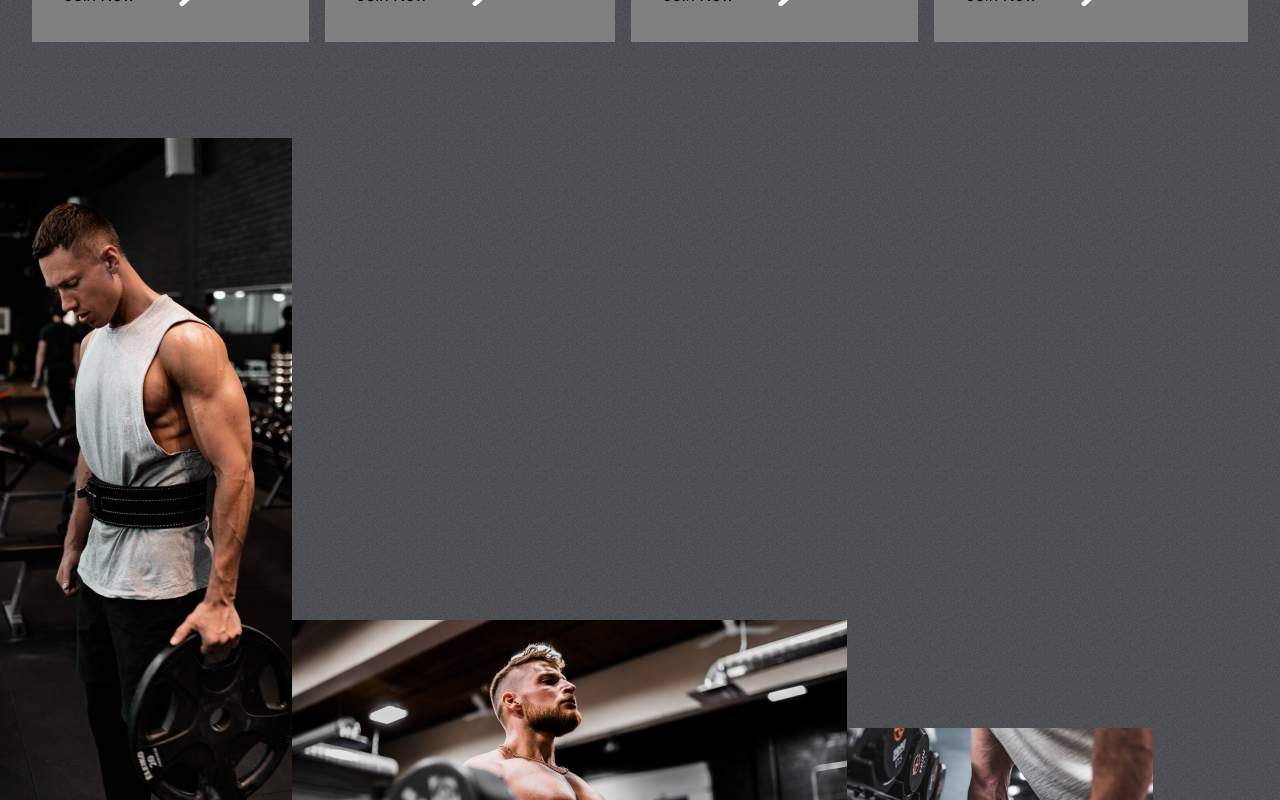
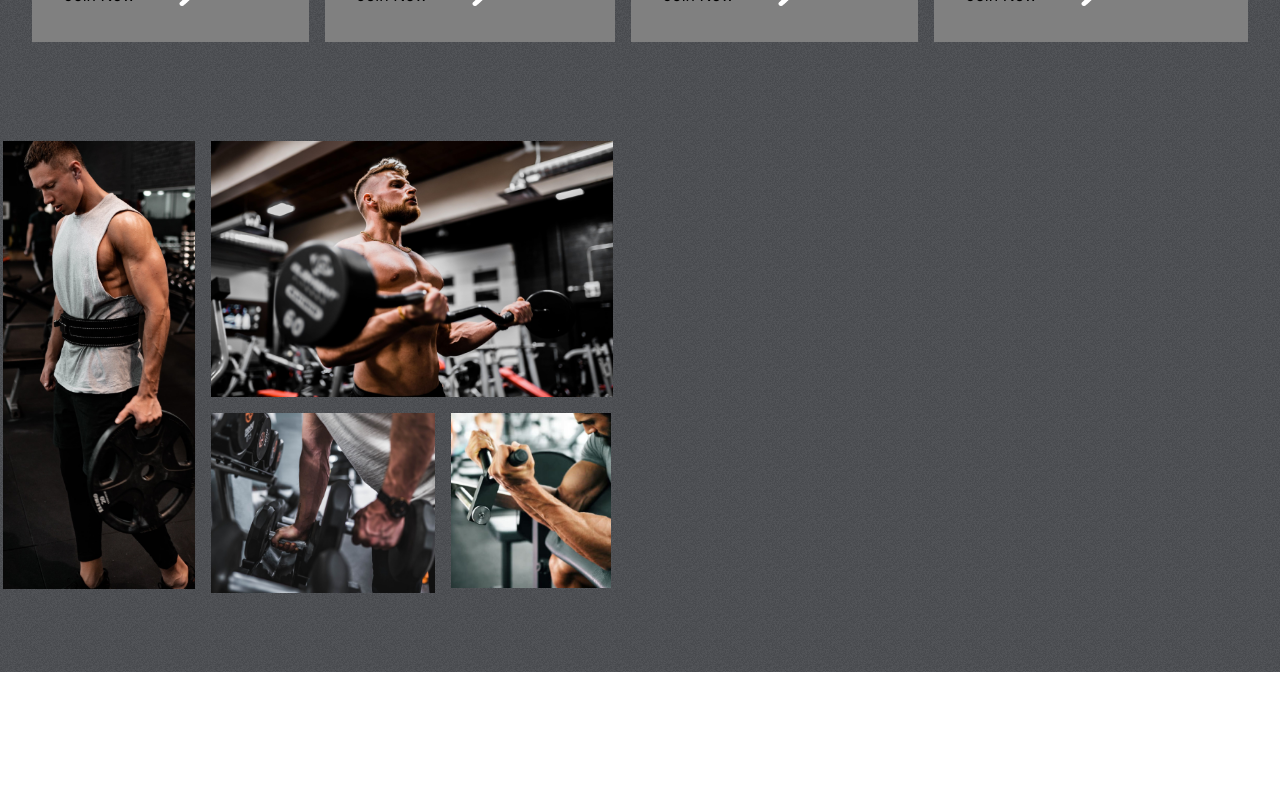
Before and after one commit to Uday3697/The-Fit-Club, a React (Create React App) app: page / in a window 1280 px wide. Shown: the part 1120-1920 px from the top of the page. After the commit the page ends 1792 px from the top, so only its background shows below. Built offline with nearby package versions, Linux system fonts and the light colour scheme.

Commit message:
reasons grid image css

```diff
--- a/src/Components/Reasons/Reasons.css
+++ b/src/Components/Reasons/Reasons.css
@@ -0,0 +1,37 @@
+.Reasons{
+    padding: 0.2rem;
+    display: flex;
+    grid-template: 2rem;
+}
+.left-r{
+    flex: 1 1;
+    display: grid;
+    grid-template-columns: repeat(3,1fr);
+    gap: 1rem;
+    grid-auto-rows: 1fr;
+}
+.left-r>img{
+    object-fit:cover;
+}
+.left-r :nth-child(1){
+    width: 12rem;grid-row: 1/3;
+    height: 28rem;
+}
+.left-r :nth-child(2){
+    width: auto;height: 16rem;grid-column: 2/4;
+}
+.left-r :nth-child(3){
+    grid-row: 2;
+    width: 14rem;grid-column: 2/3;
+}
+.left-r :nth-child(4){
+    width: 10rem;
+    grid-row: 2;
+    grid-column: 3/4;
+}
+
+
+
+.right-r{flex: 1 1;
+
+}
```
